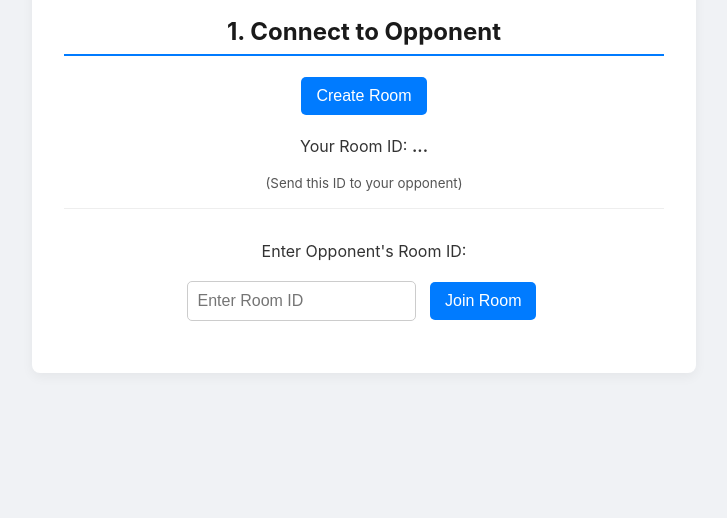
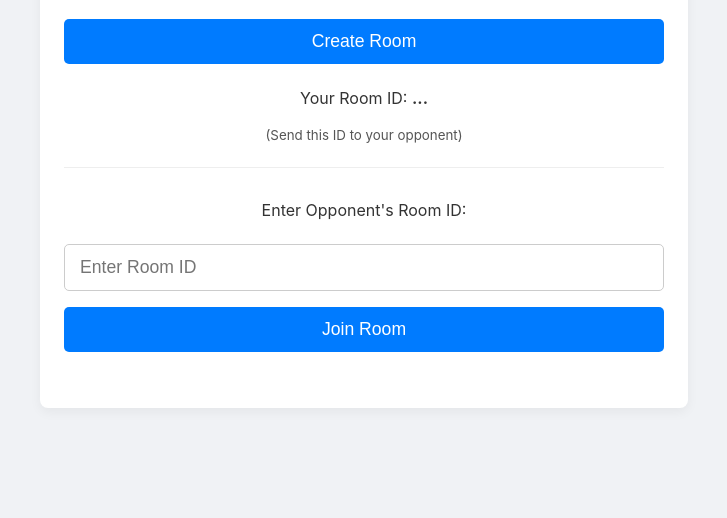
Before and after one commit to LHS-Beane/ssbustriker, a plain HTML site: page index.html in a window 1280 px wide. Shown: the part 282-800 px from the top of the page, without its empty margins (276-1003 px from the left). Drawn offline with Linux system fonts and the light colour scheme; a script that the page names is missing.

Commit message:
Update style.css

```diff
--- a/style.css
+++ b/style.css
@@ -7,24 +7,30 @@ body {
     place-items: center;
     min-height: 100vh;
     margin: 0;
+    padding: 1rem 0; /* Add padding for small screens */
+    box-sizing: border-box;
 }
 
 .container {
     background: #ffffff;
-    padding: 2rem;
+    padding: 2rem 1.5rem; /* Adjust padding for mobile */
     border-radius: 8px;
     box-shadow: 0 4px 12px rgba(0, 0, 0, 0.05);
-    width: 90%;
+    width: 95%; /* Use percentage for responsiveness */
     max-width: 600px;
     text-align: center;
 }
 
 h1, h2 {
     color: #1a1a1a;
+    margin-top: 0;
 }
 
 small {
     color: #555;
+    display: inline-block;
+    margin-top: -0.5rem;
+    margin-bottom: 0.5rem;
 }
 
 /* --- Layout --- */
@@ -50,9 +56,11 @@ button {
     padding: 10px 15px;
     border-radius: 5px;
     font-size: 1rem;
+    font-weight: 500; /* Slightly bolder text */
     cursor: pointer;
     transition: background-color 0.2s ease;
     margin: 5px;
+    -webkit-tap-highlight-color: transparent; /* Remove tap highlight on mobile */
 }
 
 button:hover {
@@ -62,6 +70,7 @@ button:hover {
 button:disabled {
     background-color: #c0c0c0;
     cursor: not-allowed;
+    opacity: 0.7;
 }
 
 input[type="text"] {
@@ -73,6 +82,10 @@ input[type="text"] {
 }
 
 /* --- Stage List --- */
+.stage-list-container {
+    margin-bottom: 1.5rem;
+}
+
 .stage-list {
     display: flex;
     flex-wrap: wrap;
@@ -128,7 +141,40 @@ input[type="text"] {
 }
 
 #final-stage-name {
-    font-size: 2rem;
+    font-size: clamp(1.5rem, 5vw, 2rem); /* Responsive font size */
     font-weight: bold;
     color: #0056b3;
+    word-wrap: break-word; /* Ensure long names wrap */
 }
+
+/* --- Mobile Optimizations --- */
+
+/* Make main action buttons and inputs large and tappable */
+.btn-full,
+input[type="text"] {
+    width: 100%;
+    box-sizing: border-box; /* Includes padding in the width */
+    padding: 12px 15px;     /* Larger tap area */
+    font-size: 1.1rem;      /* Larger text */
+    margin: 8px 0;          /* Add vertical spacing */
+}
+
+input[type="text"] {
+    margin-right: 0; /* Remove old side margin */
+}
+
+/* This stacks the "Join ID" input and "Join" button vertically */
+#client-controls {
+    display: flex;
+    flex-direction: column;
+    align-items: center;
+}
+
+/* This keeps the role-prompt buttons (e.g., "I Ban First")
+   side-by-side, as they were, overriding the .btn-full style. */
+#role-prompt button {
+    width: auto;
+    padding: 10px 15px;
+    font-size: 1rem;
+    margin: 5px;
+}
```
